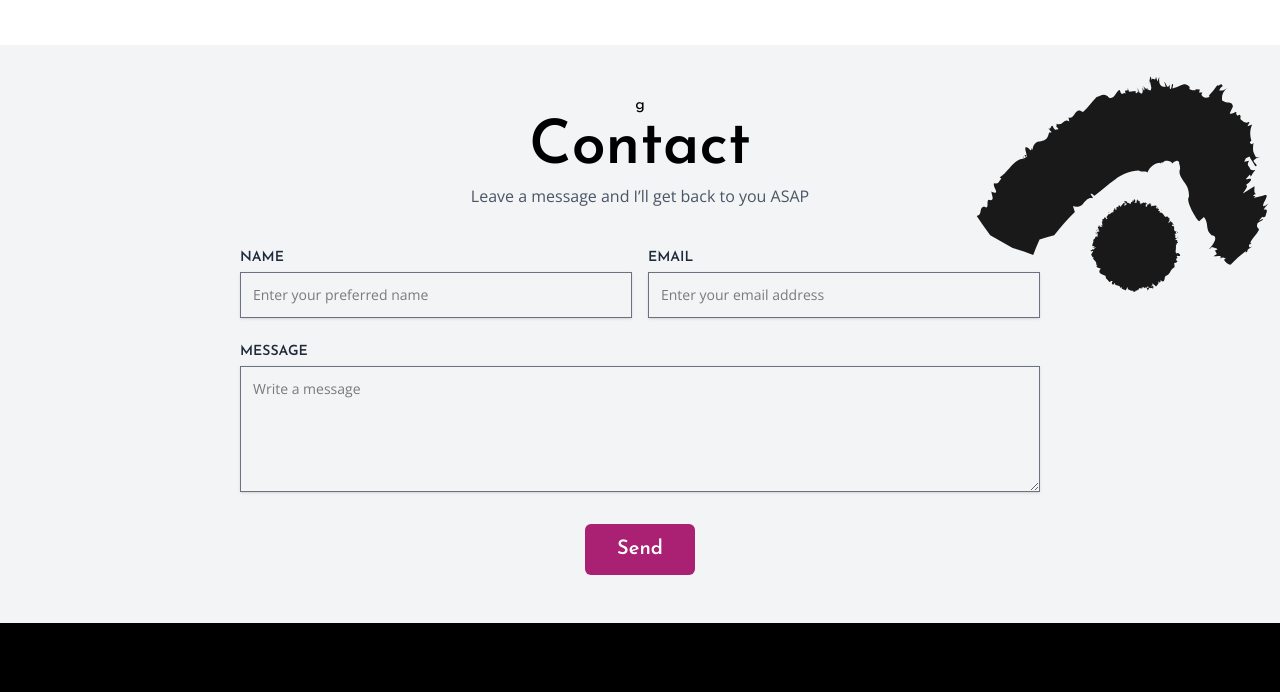
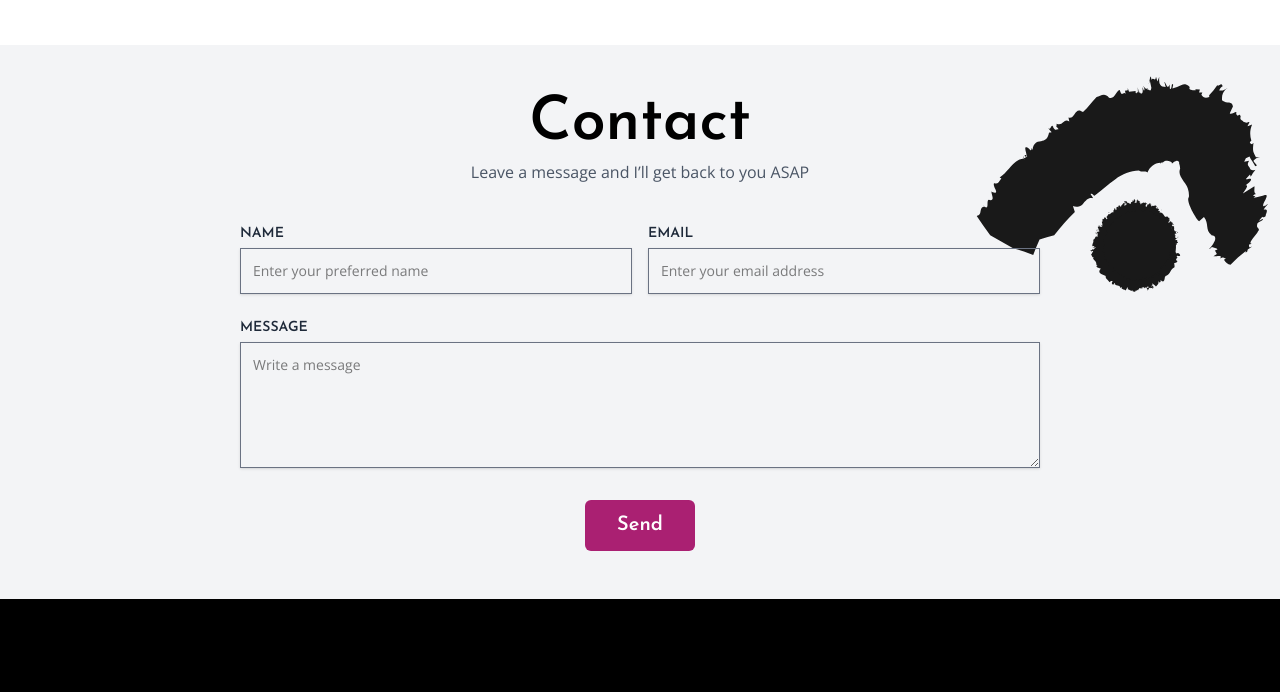
Before and after one commit to elsiedevhub/tario_landing_page, a website: page index.html in a window 1280 px wide. Shown: the part 3266-3958 px from the top of the page. Drawn offline with nearby package versions, Linux system fonts and the light colour scheme.

Commit message:
made few changes

```diff
--- a/index.html
+++ b/index.html
@@ -195,7 +195,7 @@
             <img src="./src/assets/contact_img.svg" alt="Abstract Art"
               class="absolute top-0 right-3  md:w-[348.50px] w-[155.91px] md:h-[268.21px] h-[120.1px] z-0 opacity-90">
 
-            <div class="max-w-[900px] mx-auto text-center relative z-10 md:mt-0 mt-20">g
+            <div class="max-w-[900px] mx-auto text-center relative z-10 md:mt-0 mt-20">
               <h2 class="text-[61.04px] leading-[61.04px] font-semibold hidden md:block">Contact</h2>
               <p class="text-gray-600 mt-2 font-open-sans text-base leading-[21.79px] font-normal hidden md:block">Leave a message and I’ll get back to you ASAP</p>
               <h2 class="text-[25px] leading-[25px] font-semibold mb-9 md:hidden">Email Updates</h2>
```
